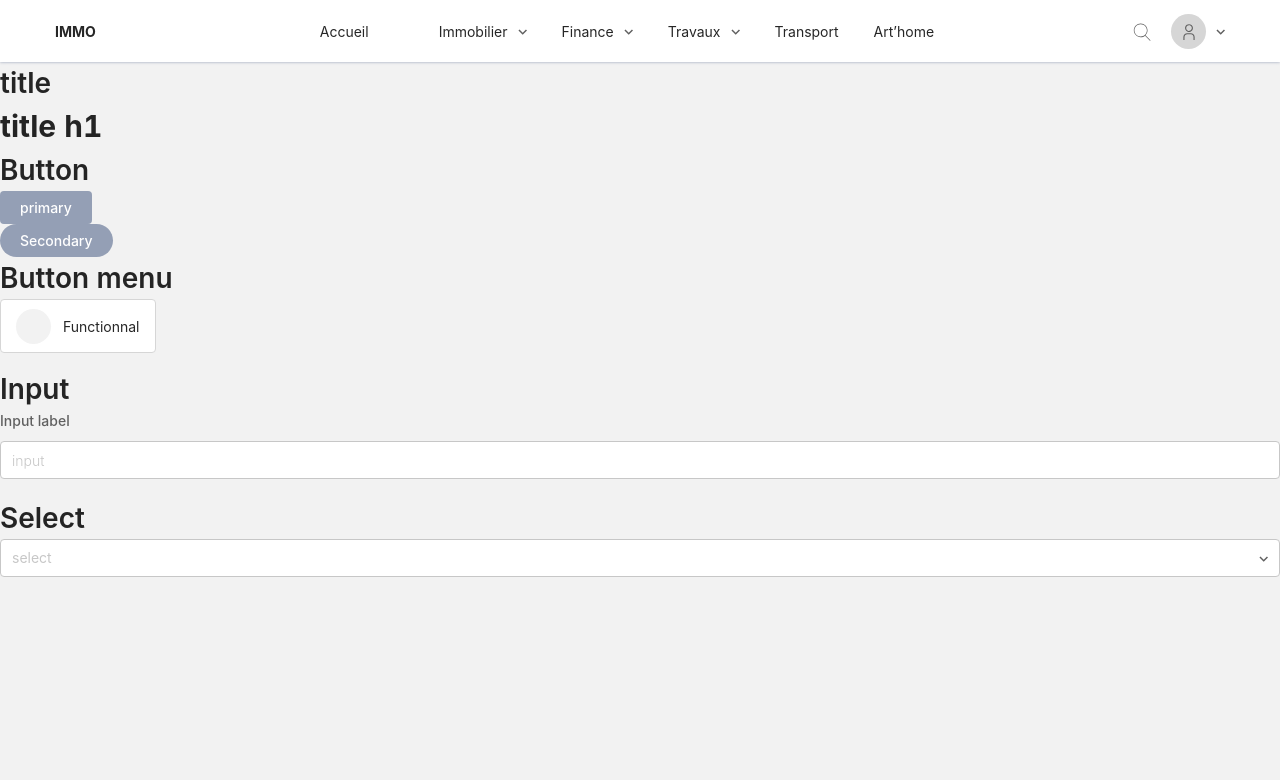
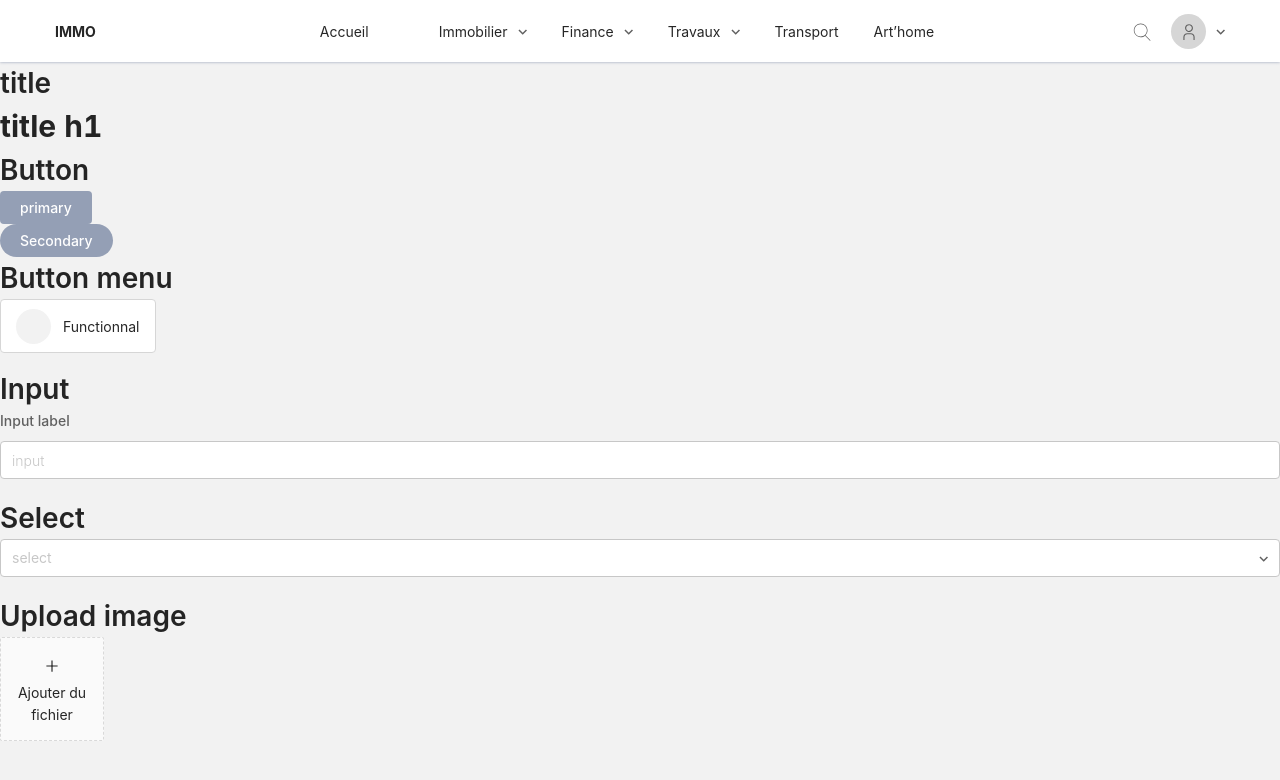
Before and after one commit to marion586/front-office-invest, a Vue app: page /styleguide in a window 1280 px wide. Shown: the top 780 px of the page. Built offline with nearby package versions, Linux system fonts and the light colour scheme.

Commit message:
init upload

```diff
--- /dev/null
+++ b/src/components/Display/UploadImage/UploadImage.vue
@@ -0,0 +1,57 @@
+<template>
+    <a-upload
+        list-type="picture-card"
+        v-model:file-list="fileList"
+        @preview="handlePreview"
+        @change="handlechange"
+    >
+        <div>
+            <plus-outlined />
+
+            <div style="margin-top: 8px">Ajouter du fichier</div>
+        </div>
+    </a-upload>
+    <a-modal :visible="previewVisible" :footer="null" @cancel="handleCancel">
+        <img alt="example" style="width: 100%" :src="previewImage" />
+    </a-modal>
+</template>
+
+<script setup lang="ts">
+    import { PlusOutlined } from '@ant-design/icons-vue';
+    import { Upload as AUpload, Modal as AModal } from 'ant-design-vue';
+    import type { UploadProps } from 'ant-design-vue';
+
+    import { ref } from 'vue';
+
+    const previewVisible = ref(false);
+    const previewImage = ref('');
+    const fileList = ref([]);
+
+    const getBase64 = (file: any) => {
+        return new Promise((resolve, reject) => {
+            const reader = new FileReader();
+            reader.readAsDataURL(file);
+            reader.onload = () => resolve(reader.result);
+            reader.onerror = (error) => reject(error);
+        });
+    };
+
+    const handleCancel = () => {
+        previewVisible.value = false;
+    };
+
+    const handlePreview = async (file: UploadProps['fileList'][number]) => {
+        if (!file.url && !file.preview) {
+            file.preview = (await getBase64(file.originFileObj)) as string;
+        }
+
+        previewImage.value = file.url || file.preview;
+        previewVisible.value = true;
+    };
+
+    const handlechange = (file: any) => {
+        console.log(file);
+    };
+</script>
+
+<style scoped></style>
--- a/src/pages/Styleguide.vue
+++ b/src/pages/Styleguide.vue
@@ -21,10 +21,15 @@
             <Title type="h2" label="Select" :weight="600" />
             <Select name="select" placeholder="select" :options="options" />
         </div>
+        <div>
+            <Title type="h2" label="Upload image" :weight="600" />
+            <UploadImage />
+        </div>
     </div>
 </template>
 
 <script setup lang="ts">
+    import UploadImage from '@/components/Display/UploadImage/UploadImage.vue';
     import Button from '@/components/Common/Button/Button.vue';
     import Input from '@/components/Common/Input/Input.vue';
     import Title from '@/components/Common/Title/Title.vue';
```
